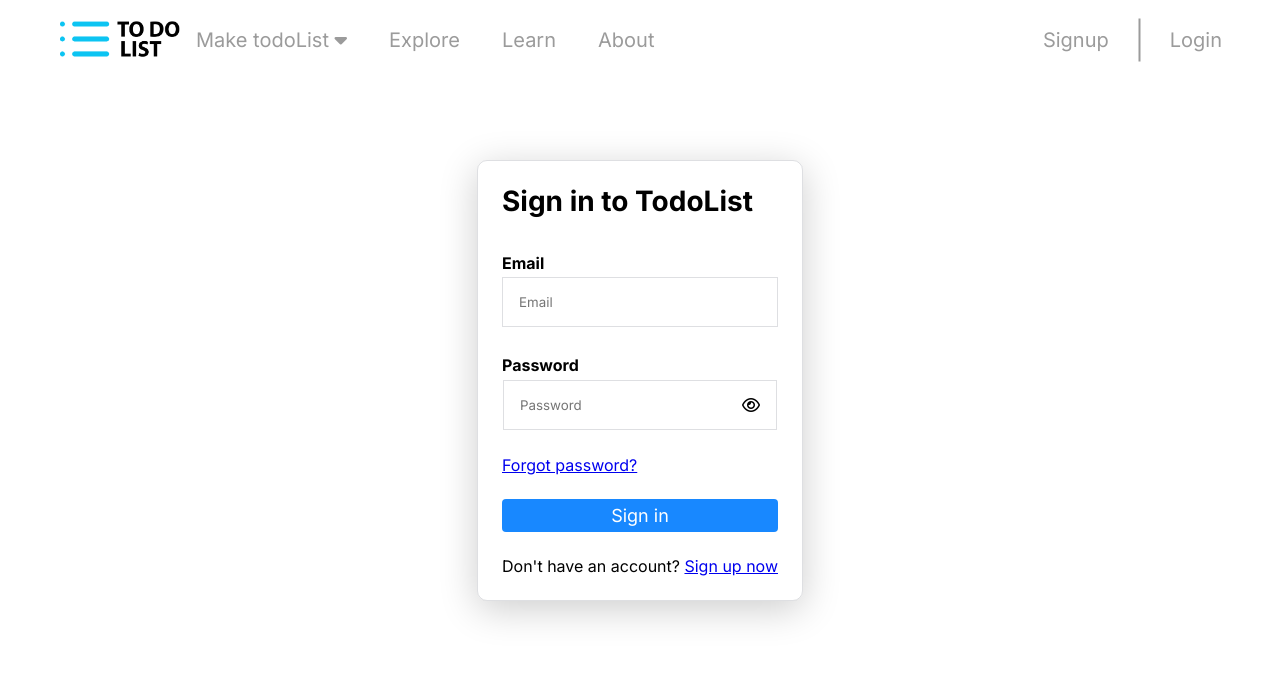
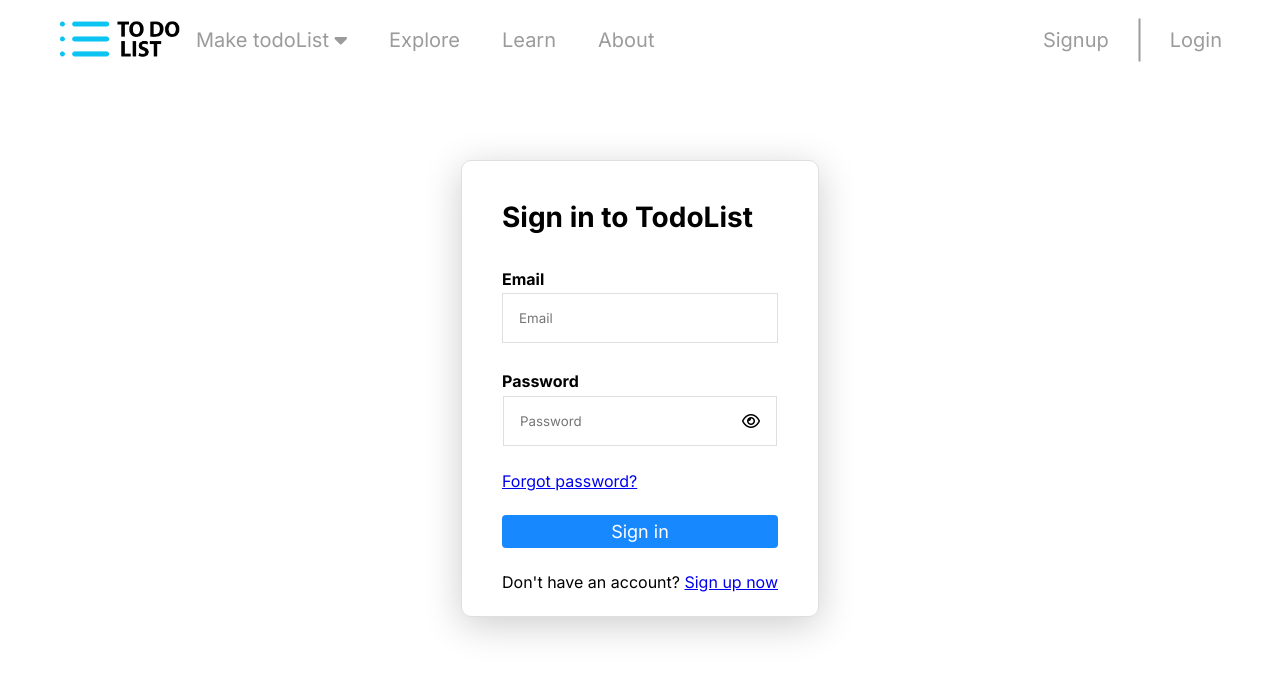
Before and after one commit to AlexGamer29/to-do-list, a React (Create React App) app: page /login in a window 1280 px wide. Shown: the top 676 px of the page. Built offline with nearby package versions, Linux system fonts and the light colour scheme.

Commit message:
fix(login): change padding css in form__container__wrap

```diff
--- a/src/components/Login/LoginForm.css
+++ b/src/components/Login/LoginForm.css
@@ -24,7 +24,7 @@ div#form__container__wrap {
   border-radius: 10px;
   border: 1px solid var(--line);
   box-shadow: 0 8px 38px 0 rgb(0 0 0 / 20%);
-  padding: 1.5rem 1.5rem 0;
+  padding: 2.5rem 2.5rem 0;
 }
 
 div#form__header {
```
